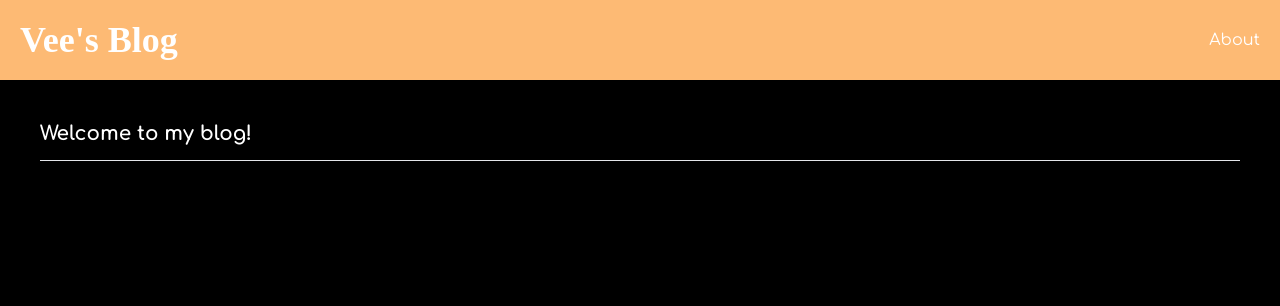
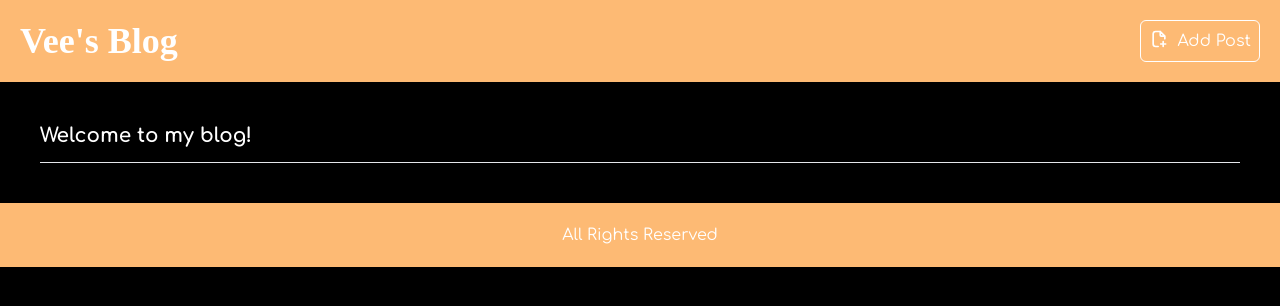
Before and after one commit to msveelin/my-first-blog, a Django app: page / in a window 1280 px wide. Shown: the top 306 px of the page. Run offline with Django 3.2, Linux system fonts and the light colour scheme; data that the repository does not hold is empty; some libraries are stand-ins or nearby versions; some web fonts are replaced.

Commit message:
Add/Edit post

```diff
--- a/blogger/blog/static/css/blog.css
+++ b/blogger/blog/static/css/blog.css
@@ -1,12 +1,27 @@
-@import url('https://fonts.googleapis.com/css2?family=Griffy&display=swap');
-@import url('https://fonts.googleapis.com/css2?family=Comfortaa:wght@300;400;500;600;700&display=swap');
+@import url("https://fonts.googleapis.com/css2?family=Griffy&display=swap");
+@import url("https://fonts.googleapis.com/css2?family=Comfortaa:wght@300;400;500;600;700&display=swap");
 
 body {
-    background-color: black;
-    color: white;
-    font-family: 'Comfortaa', sans-serif;
+  background-color: black;
+  color: white;
+  font-family: "Comfortaa", sans-serif;
 }
 
-.logo{
-    font-family: 'Griffy';
+.logo {
+  font-family: "Griffy";
 }
+
+.post-form p label {
+  font-weight: 700;
+}
+
+.post-form p input,
+.post-form p textarea {
+  background-color: rgb(255, 245, 225);
+  border-radius: 5px;
+  width: 100%;
+  padding: 20px;
+  margin-bottom: 10px;
+  color: black;
+  margin-top: 10px;
+}
--- a/blogger/blog/templates/blog/base.html
+++ b/blogger/blog/templates/blog/base.html
@@ -15,11 +15,12 @@
     <header class="w-full bg-orange-300 flex items-center justify-between text-white p-5">
       <h1 class="text-4xl logo font-bold"><a href="/">Vee's Blog</a></h1>
       <div>
-        <a href="#">About</a>
+        <a class="flex p-2 border border-white rounded-md" href="{% url 'post_new' %}">{% include './icons/add-file-svgrepo-com.svg' %} <span class="ml-2">Add Post</span></a>
       </div>
     </header>
 
     {%block content%}
     {%endblock%}
+
   </body>
 </html>
--- a/blogger/blog/templates/blog/post_detail.html
+++ b/blogger/blog/templates/blog/post_detail.html
@@ -1,5 +1,11 @@
 {% extends 'blog/base.html'%} {%block content%}
 <div class="p-10">
+    <div class="flex justify-end">
+        <a class="flex bg-orange-300 p-2 rounded-md" href="{% url  'post_edit' pk=post.pk%}">
+        {% include "./icons/edit-3-svgrepo-com.svg" %} <span class="ml-2">Edit Post</span>
+    </a>
+    </div>
+
   <article class="mt-3">
     {% if post.published_date %}
     <time class="text-gray-500 italic mb-3"
--- a/blogger/blog/templates/blog/post_list.html
+++ b/blogger/blog/templates/blog/post_list.html
@@ -1,26 +1,19 @@
-{% extends 'blog/base.html'%}
-    {%block content%}
+{% extends 'blog/base.html'%} {%block content%}
 <div class="p-10">
   <h1 class="font-bold text-xl mb-3">Welcome to my blog!</h1>
-        <hr>
+  <hr />
   {% for post in posts %}
   <article class="mt-3 p-3 bg-gray-800 rounded-md shadow-md">
-            <time class="text-gray-500 italic mb-3">Published: {{post.published_date}}</time>
-            <h2 class="text-lg mt-4 mb-3 text-orange-300 font-bold"><a href="{% url 'post_detail' pk=post.pk %}">{{post.title}}</a></h2>
-
+    <time class="text-gray-500 italic mb-3"
+      >Published: {{post.published_date}}</time
+    >
+    <h2 class="text-lg mt-4 mb-3 text-orange-300 font-bold">
+      <a href="{% url 'post_detail' pk=post.pk %}">{{post.title}}</a>
+    </h2>
   </article>
   {% endfor %}
-
-
-      <!-- <article>
-        <time>Published: 04.11.2023</time>
-        <h2><a href="/">Second Post</a></h2>
-        <p>
-          Lorem ipsum dolor sit amet, consectetur adipisicing elit. Consectetur
-          harum rerum suscipit inventore ad neque possimus. Deserunt, amet totam
-          officiis doloremque consequuntur praesentium natus, eligendi odio
-          tempore rem id eos.
-        </p>
-      </article> -->
+</div>
+<div class="bg-orange-300 twxt-white p-5">
+  <p class="text-center">All Rights Reserved</p>
 </div>
 {%endblock%}
--- a/blogger/blog/urls.py
+++ b/blogger/blog/urls.py
@@ -4,5 +4,7 @@ from . import views
 
 urlpatterns = [
     path('', views.post_list, name='post_list'),
-    path('post/<int:pk>/', views.post_detail, name='post_detail')
+    path('post/<int:pk>/', views.post_detail, name='post_detail'),
+    path('post/new/', views.post_new, name='post_new'),
+    path('post/<int:pk>/edit/', views.post_edit, name='post_edit')
 ]
--- a/blogger/blog/views.py
+++ b/blogger/blog/views.py
@@ -1,7 +1,7 @@
-from django.shortcuts import render, get_object_or_404
+from django.shortcuts import render, get_object_or_404,redirect
 from .models import Post
 from django.utils import timezone
-
+from .forms import PostForm
 
 
 # Create your views here.
@@ -12,3 +12,30 @@ def post_list(request):
 def post_detail(request, pk):
     post = get_object_or_404(Post, pk=pk)
     return render(request, 'blog/post_detail.html', {'post':post})
+
+def post_new(request):
+    if request.method == 'POST':
+        form = PostForm(request.POST)
+        if form.is_valid():
+            post = form.save(commit=False)
+            post.author = request.user
+            post.published_date = timezone.now()
+            post.save()
+            return redirect('post_detail', pk=post.pk)
+    else:
+        form = PostForm()
+    return render(request,'blog/post_edit.html', {'form':form})
+
+def post_edit(request, pk):
+    post = get_object_or_404(Post, pk=pk)
+    if request.method == 'POST':
+        form = PostForm(request.POST, instance=post)
+        if form.is_valid():
+            post= form.save(commit=False)
+            post.author=request.user
+            post.published_date = timezone.now()
+            post.save()
+            return redirect('post_detail', pk=post.pk)
+    else:
+        form = PostForm(instance=post)
+    return render(request, 'blog/post_edit.html', {'form':form})
```
Also changed, not shown: blogger/blog/forms.py (added, +8 -0 lines), blogger/blog/templates/blog/post_edit.html (added, +11 -0 lines), blogger/blog/templates/blog/icons/add-file-svgrepo-com.svg (added), blogger/blog/templates/blog/icons/edit-3-svgrepo-com.svg (added). Lines whose indentation alone changed are shown as unchanged.
